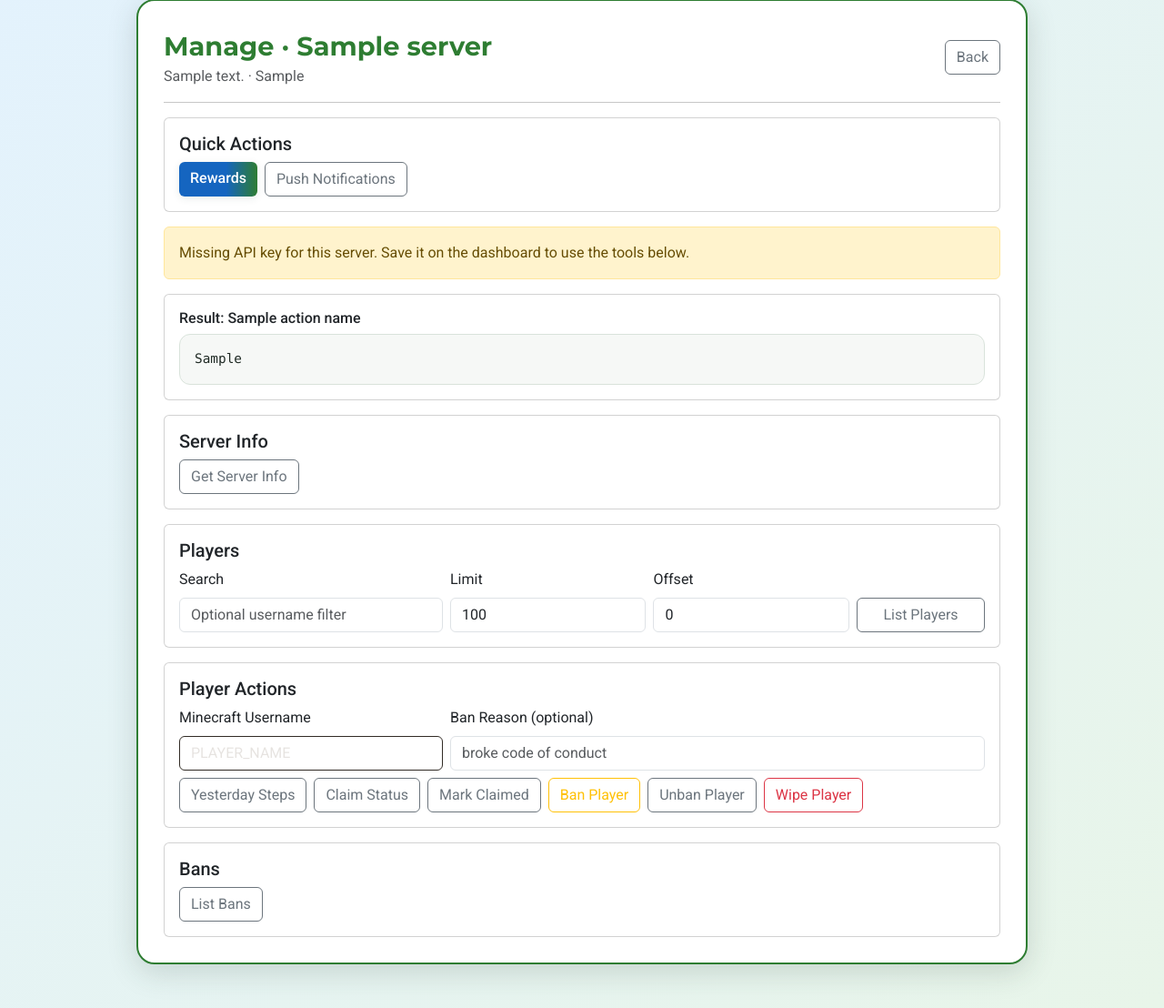
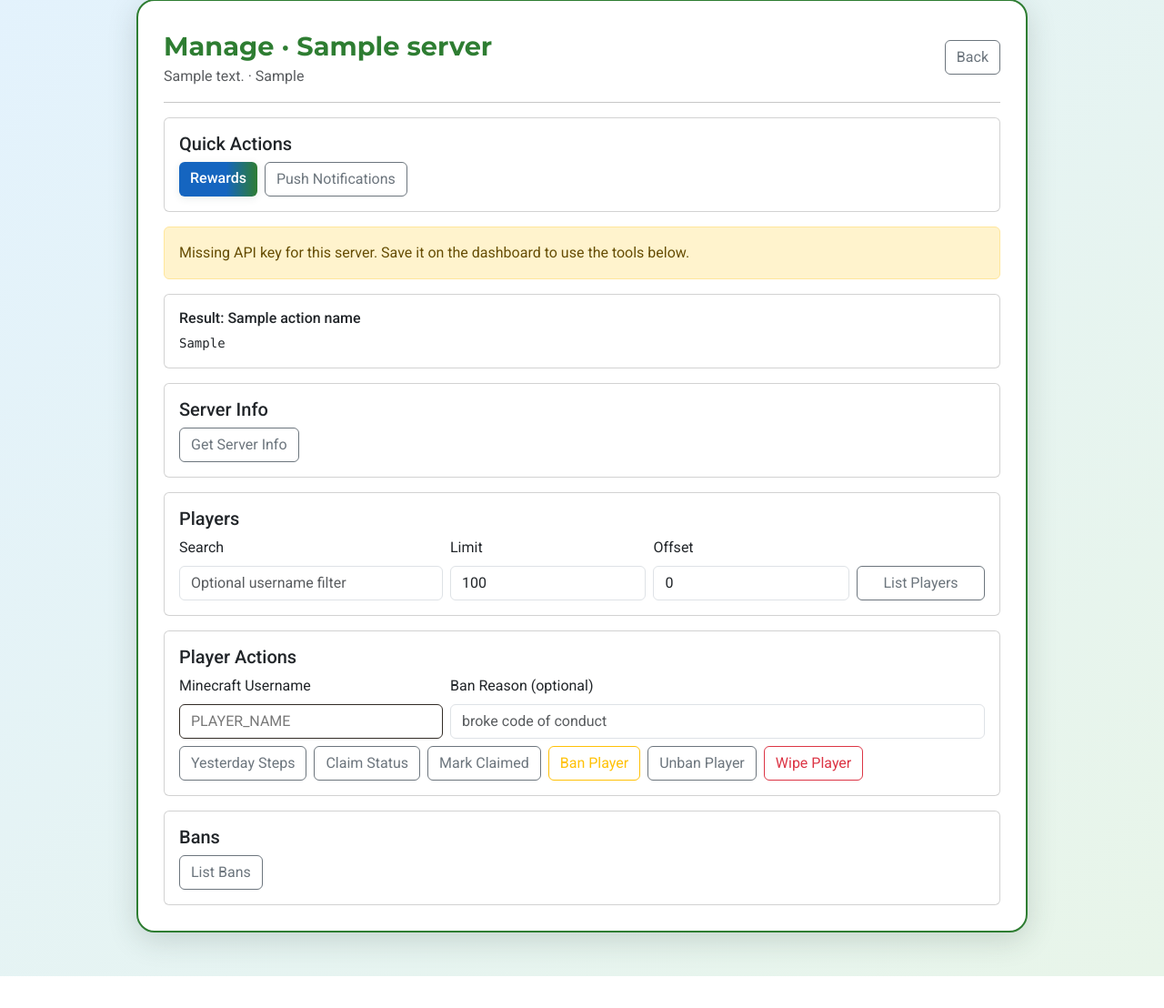
Before and after one commit to JaggerBean/FitCollector, a FastAPI app: template StepCraft_Web/templates/server_manage.html in a window 1280 px wide. Shown: the part 49-1157 px from the top of the page at 91% size. After the commit the page ends 1122 px from the top, so only its background shows below. Run offline with FastAPI, Linux system fonts and the light colour scheme; the template is opened without the code that fills it: most values are stand-ins (such as "Sample title", 1, 10 or a date in 2020).

Commit message:
better ghost text

```diff
--- a/StepCraft_Web/templates/server_manage.html
+++ b/StepCraft_Web/templates/server_manage.html
@@ -64,27 +64,15 @@
             position: relative;
             background: none;
             z-index: 2;
-              color: inherit;
+            color: #222;
             box-shadow: none;
             border: 1px solid #ced4da;
             caret-color: #2E7D32;
-              /* Make input text overlay ghost, but not hide it */
             mix-blend-mode: difference;
         }
-        .output-block {
-            background: #f6f8f6;
-            color: #1f2a24;
-            border: 1px solid #d9e3db;
-            border-radius: 12px;
-            padding: 16px;
-            font-family: ui-monospace, SFMono-Regular, Menlo, Monaco, Consolas, "Liberation Mono", "Courier New", monospace;
-            font-size: 0.9rem;
-            white-space: pre-wrap;
-            word-break: break-word;
-        }
-        pre {
-            white-space: pre-wrap;
-            word-break: break-all;
+        .ghost-input::placeholder {
+            color: #888;
+            opacity: 1;
         }
         @media (prefers-color-scheme: dark) {
             body {
@@ -131,6 +119,14 @@
             }
             .ghost-text {
                 color: #7b7f7c;
+            }
+            .ghost-input {
+                color: #E1E1E1;
+                border: 1px solid #81C784;
+            }
+            .ghost-input::placeholder {
+                color: #A0AEC0;
+                opacity: 1;
             }
         }
     </style>
```
Lines whose indentation alone changed are shown as unchanged.
